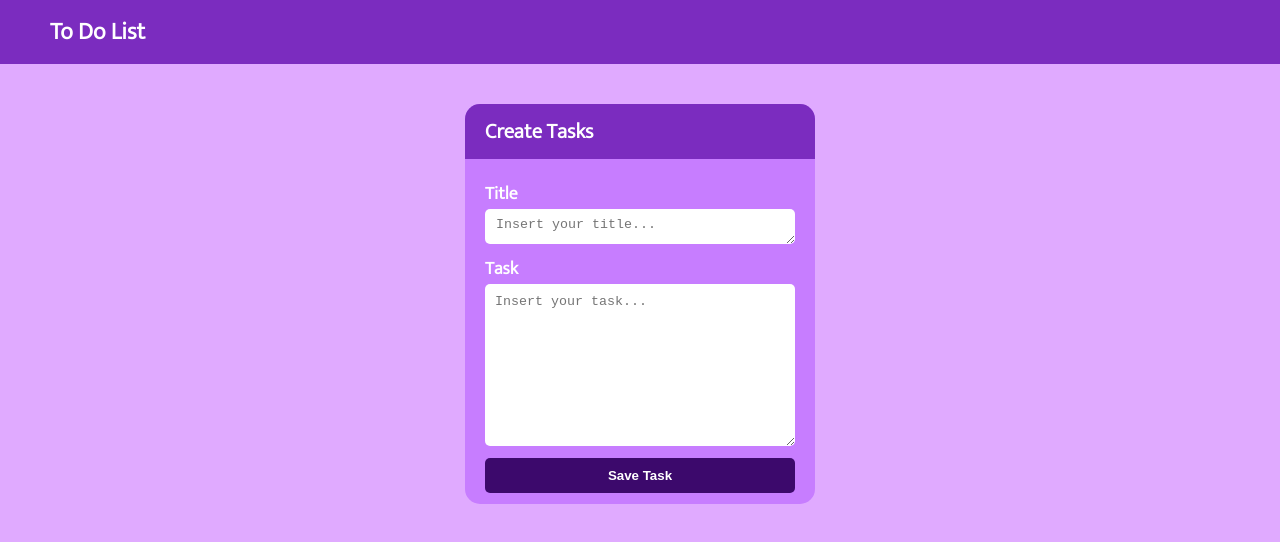
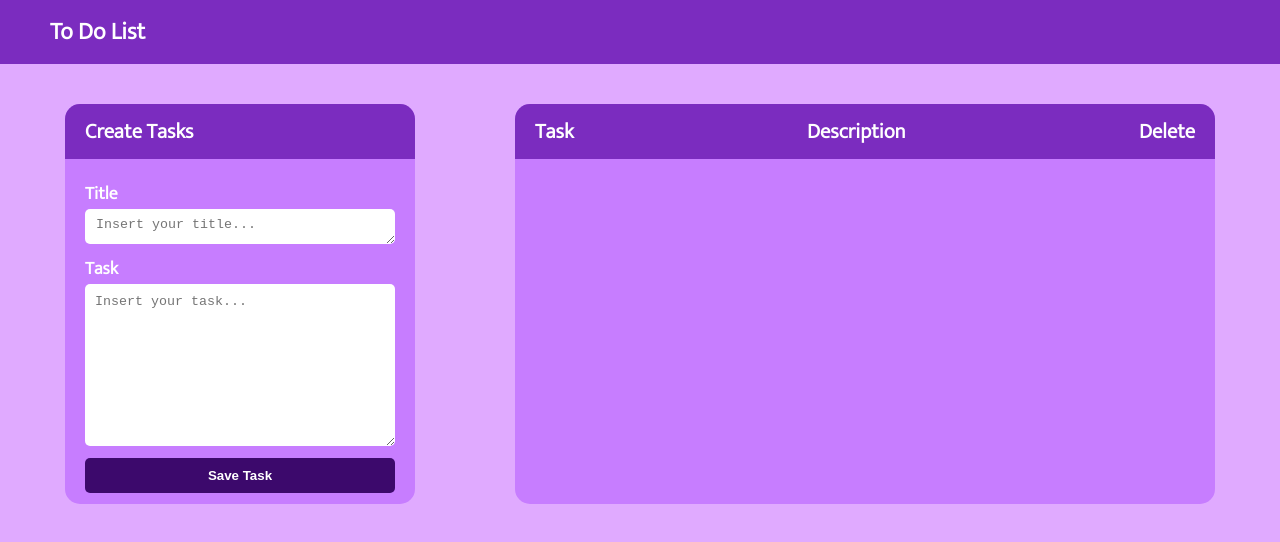
Before and after one commit to JL1227/To-Do-List, a React (Vite) app: page / in a window 1280 px wide. Shown: the top 542 px of the page. Built offline with nearby package versions, Linux system fonts and the light colour scheme.

Commit message:
Show Tasks criado

```diff
--- /dev/null
+++ b/src/components/ShowTasks/ShowTasks.module.css
@@ -0,0 +1,21 @@
+.showTask {
+  background-color: #c77dff;
+  border-radius: 15px;
+
+  width: 700px;
+}
+.showTaskHeader {
+  background-color: #7b2cbf;
+
+  display: flex;
+  flex-direction: row;
+  justify-content: space-between;
+  border-radius: 15px 15px 0 0;
+}
+
+.showTaskHeader h2 {
+  color: white;
+  font-size: 21px;
+  margin: 0;
+  padding: 10px 20px;
+}
--- /dev/null
+++ b/src/components/ShowTasks/index.jsx
@@ -0,0 +1,15 @@
+import styles from "./ShowTasks.module.css";
+
+const ShowTasks = () => {
+  return (
+    <div className={styles.showTask}>
+      <div className={styles.showTaskHeader}>
+        <h2>Task</h2>
+        <h2>Description</h2>
+        <h2>Delete</h2>
+      </div>
+    </div>
+  );
+};
+
+export default ShowTasks;
--- a/src/components/Tasks/Tasks.module.css
+++ b/src/components/Tasks/Tasks.module.css
@@ -1,5 +1,6 @@
 .tasks {
   margin: 40px;
+  gap: 100px;
 
   display: flex;
   justify-content: center;
--- a/src/components/Tasks/index.jsx
+++ b/src/components/Tasks/index.jsx
@@ -1,10 +1,12 @@
 import styles from "./Tasks.module.css";
 import CreateTask from "../CreateTask";
+import ShowTasks from "../ShowTasks";
 
 const Tasks = () => {
   return (
     <div className={styles.tasks}>
       <CreateTask />
+      <ShowTasks />
     </div>
   );
 };
```
